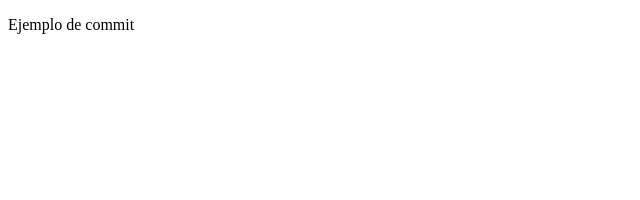
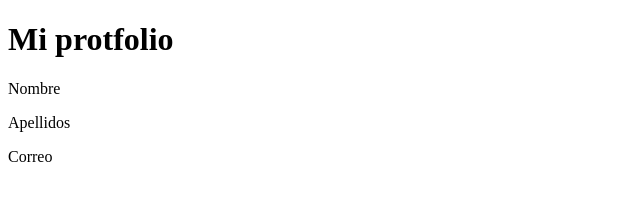
Before and after one commit to Carleitor/MF0952_Carlos_Darder, a plain HTML site: page index.html in a window 1280 px wide. Shown: the whole page, without its empty margins (0-640 px from the left). Drawn offline with Linux system fonts and the light colour scheme.

Commit message:
Añadido el cuerpo del portfolio

```diff
--- a/index.html
+++ b/index.html
@@ -6,6 +6,10 @@
     <title>Portfolio</title>
 </head>
 <body>
-    <p>Ejemplo de commit</p>
+    <h1>Mi protfolio</h1>
+    <p>Nombre</p>
+    <p>Apellidos</p>
+    <p>Correo</p>
+
 </body>
 </html>
```
